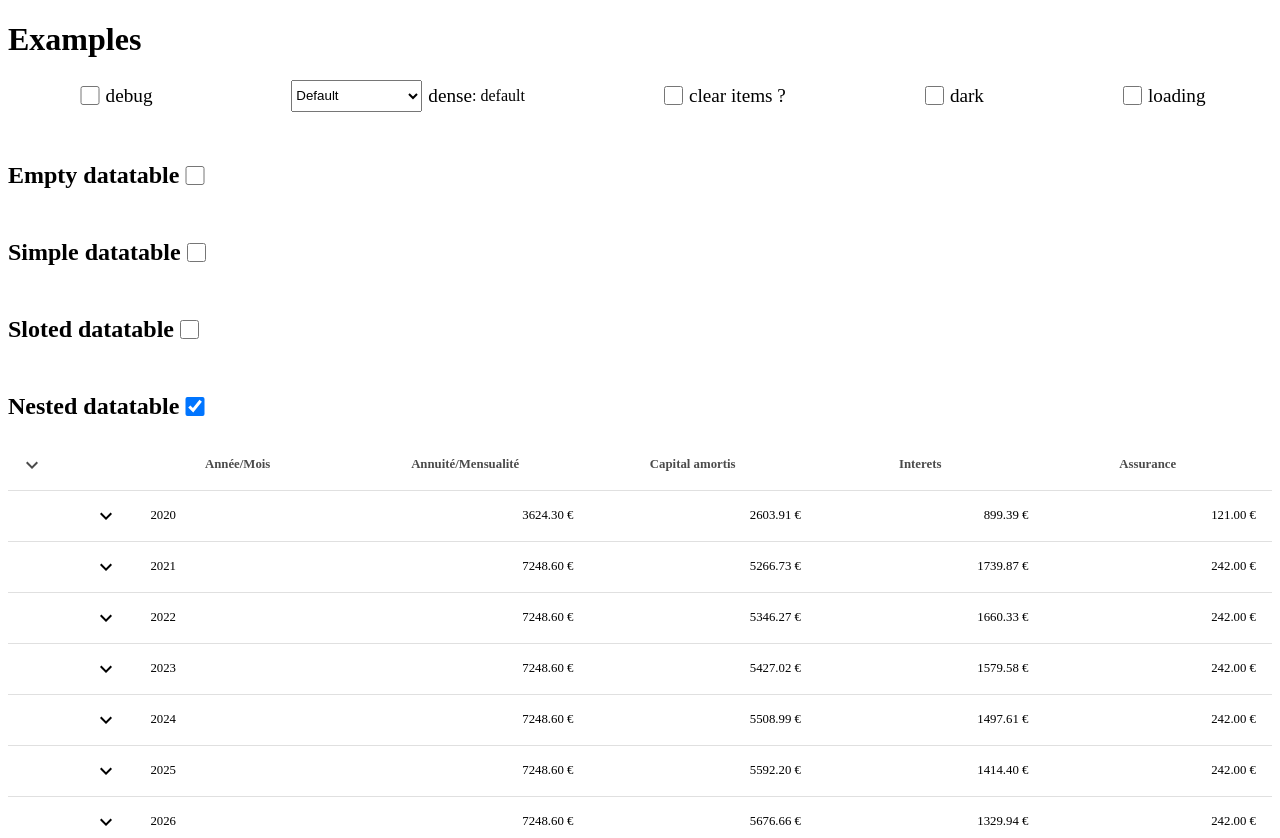
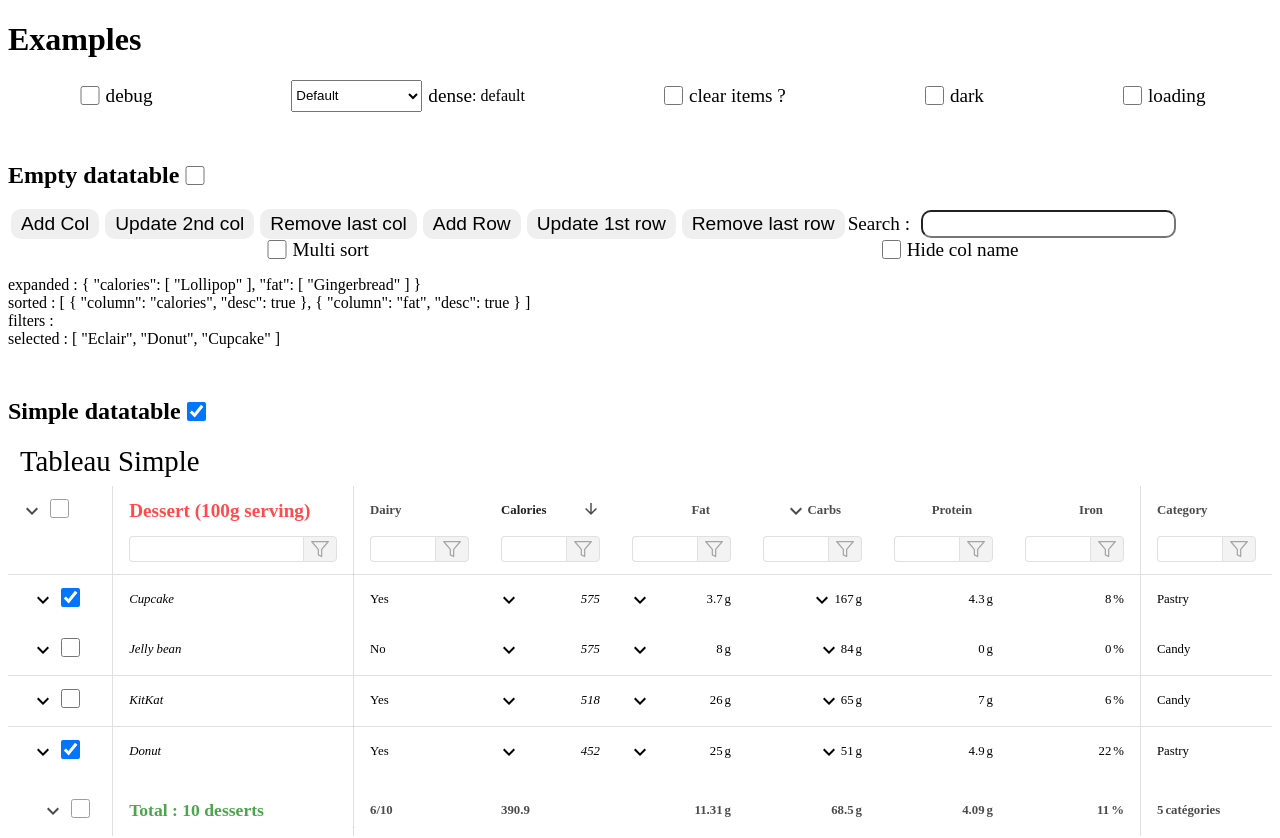
Before and after one commit to BOISSARD/vue3-bc-datatable, a Vue app: page / in a window 1280 px wide. Shown: the top 838 px of the page. Built offline with nearby package versions, Linux system fonts and the light colour scheme.

Commit message:
Created filter input + button, no filtering yet

```diff
--- a/src/App.vue
+++ b/src/App.vue
@@ -36,6 +36,7 @@
 		<div :style="{ flex: '0 0 auto' }"> <button @click="removeRow" >Remove last row</button> </div>
 		<div :style="{ flex: '1 0 auto' }"> <label>Search : </label><input type="text" v-model="search" > </div>
 		<div :style="{ flex: '0 0 auto' }" class="switch"> <input type="checkbox" v-model="multiSort"><label>Multi sort</label> </div>
+		<div :style="{ flex: '0 0 auto' }" class="switch"> <input type="checkbox" v-model="hideCol"><label>Hide col name</label> </div>
 	</div>
 	<div :style="{ width: '100%' }">expanded : {{ expanded }}</div>
 	<div :style="{ width: '100%' }">sorted : {{ sorted }}</div>
@@ -72,6 +73,7 @@
 
 		:search="search"
 		v-model:filter="filters"
+		displayFilters
 
 		v-model:expand="expanded"
 	/>
@@ -197,25 +199,27 @@ const empty = ref(false)
 const dark = ref(false)
 const loading = ref(false)
 const multiSort = ref(false)
+const hideCol = ref(false)
 
 const tabEmpty = ref(false)
-const tabSimple = ref(false)
+const tabSimple = ref(true)
 const tabSloted = ref(false)
-const tabNested = ref(true)
+const tabNested = ref(false)
 
 //#region		Table with desserts
-const sorted = ref([{ column: 'calories', desc: true }, { column: 'fat' }])
+const sorted = ref([{ column: 'calories', desc: true }, { column: 'fat', desc: true }])
 const search = ref("")
 const filters = ref(null)
 const selected = ref<DatatableSelection>(["Eclair", "Donut", "Cupcake"])
 const expanded = ref({ 'calories': ['Lollipop'], 'fat': ['Gingerbread'] })
 
-const headers = ref<Partial<DatatableColumn>[]>([
+const headers = computed<Partial<DatatableColumn>[]>(() => ([
 	{ id:"id_selection", selection: { single: false, global: true },
 		body: { cols: "auto", justify: "center" }, dividerLeft: false, dividerRight: false,
 		header: { cols: "auto", justify: "center" },
 		footer : { cols: "auto", justify: "end", displayExpanse: true, displaySelect: true, displaySort: false },
 		expansion: { global: true }, sticky: { position: "left", zIndex: 2 },
+		filter: false
 	},
 	{
 		property: 'name',
@@ -228,6 +232,7 @@ const headers = ref<Partial<DatatableColumn>[]>([
 		sort: (a:string, b:string) => a.length - b.length,
 		sticky: { position: "left", zIndex: 2, distance: "50px" },
 		dividerLeft: true, dividerRight: true,
+		hidden: hideCol.value
 	},
 	{ property: 'dairy', header: { text: 'Dairy', }, body: { text: (val:boolean) => val ? "Yes" : "No" }, bodyStyle: { textAlign: 'right' }, footer: { text: (dairies:boolean[]) => `${countBy(dairies)['true'] ?? 0}/${dairies.length}` }, footerStyle: { textAlign: 'center' } },
 	{ property: 'calories', header: { text: 'Calories' }, footer: { text: average, /*cols: "auto", justify: "end"*/ }, footerStyle: { textAlign: "center" }, bodyStyle: { fontStyle: 'italic', textAlign: "center" }, expansion: { text: "La calorie c'est cool", global: false, single: true } },
@@ -237,7 +242,7 @@ const headers = ref<Partial<DatatableColumn>[]>([
 	{ property: 'iron', header: { text: 'Iron', justify: "end" }, headerStyle: { textAlign: "center" }, footer: { text: (irons:number[]) => Math.round(average(irons)*10000)/100, suffix: "%", cols: "auto", justify: "end" }, footerStyle: { textAlign: "center" }, body: { text: (iron:number) => Math.round(iron*10000)/100, suffix: "%", cols: "auto", justify: "end" } },
 	{ property: 'category', header: { text: 'Category' }, footer: { text: (categories: string[]) => [...new Set(categories)].length, suffix: "catégories" }, footerStyle: { textAlign: "center" }, sticky: "right", dividerLeft: true },
 	// { header : { text: 'Actions' }, sort: false }
-])
+]))
 function average(vals) {
     return Math.round((vals.reduce((a, b) => a + b, 0)/vals.length || 0)*100)/100
 }
@@ -252,16 +257,16 @@ function countBy(array, iteratee = val => val) {
 
 type Item = { name:string, calories:number, fat:number, carbs:number, protein:number, iron:number, category:string, dairy:boolean } | { [key:string]: any }
 const items = ref<Array<Item>>([
-	{ name: 'Cupcake', calories: 305, fat: 3.7, carbs: 67, protein: 4.3, iron: 0.08, category: 'Pastry', dairy: true },
-	{ name: 'Frozen Yogurt', calories: 159, fat: 6.0, carbs: 24, protein: 4.0, iron: 0.01, category: 'Ice cream', dairy: true },
+	{ name: 'Cupcake', calories: 575, fat: 3.7, carbs: 167, protein: 4.3, iron: 0.08, category: 'Pastry', dairy: true },
+	{ name: 'Jelly bean', calories: 575, fat: 8.0, carbs: 84, protein: 0.0, iron: 0, category: 'Candy', dairy: false },
+	{ name: 'KitKat', calories: 518, fat: 26.0, carbs: 65, protein: 7, iron: 0.06, category: 'Candy', dairy: true, dividerTop: true, dividerBottom: true},
+	{ name: 'Donut', calories: 452, fat: 25.0, carbs: 51, protein: 4.9, iron: 0.22, category: 'Pastry', dairy: true },
+	{ name: 'Honeycomb', calories: 408, fat: 3.2, carbs: 87, protein: 6.5, iron: 0.45, category: 'Toffee', dairy: false, dividerBottom: true, },
+	{ name: 'Frozen Yogurt', calories: 159, fat: 6.0, carbs: 24, protein: 4.0, iron: 0.01, category: 'Ice cream', dairy: true, },
 	{ name: 'Lollipop', calories: 392, fat: 0.2, carbs: 98, protein: 0, iron: 0.02, category: 'Candy', dairy: false }, // , style: { height: "100px", border: "thin solid red" }
 	{ name: 'Gingerbread', calories: 356, fat: 16.0, carbs: 49, protein: 3.9, iron: 0.16, category: 'Cookie', dairy: false, },
 	{ name: 'Eclair', calories: 237, fat: 16.0, carbs: 23, protein: 6.0, iron: 0.075, category: 'Cookie', dairy: true },
-	{ name: 'Jelly bean', calories: 375, fat: 0.0, carbs: 94, protein: 0.0, iron: 0, category: 'Candy', dairy: false, },
 	{ name: 'Ice cream sandwich', calories: 237, fat: 9.0, carbs: 37, protein: 4.3, iron: 0.01, category: 'Ice cream', dairy: true },
-	{ name: 'Donut', calories: 452, fat: 25.0, carbs: 51, protein: 4.9, iron: 0.22, category: 'Pastry', dairy: true },
-	{ name: 'Honeycomb', calories: 408, fat: 3.2, carbs: 87, protein: 6.5, iron: 0.45, category: 'Toffee', dairy: false },
-	{ name: 'KitKat', calories: 518, fat: 26.0, carbs: 65, protein: 7, iron: 0.06, category: 'Candy', dairy: true},
 ])
 
 function addCol(){
--- a/src/components/datatable-cell.vue
+++ b/src/components/datatable-cell.vue
@@ -24,11 +24,13 @@
                     <path d="M7.41,8.58L12,13.17L16.59,8.58L18,10L12,16L6,10L7.41,8.58Z"></path>
                 </svg>
             </div>
+
             <div v-if="selectable && displaySelect" :style="{ flex: '0 0 auto' }">
                 <!-- class="table-selection"
                 :class="[{ 'divider-left': column.dividerLeft,  'divider-right': column.dividerRight }]" -->
                 <input type="checkbox" :checked="selected" @change="emit('update:selected', $event )" >
             </div>
+
             <div :cols="cols">
                 <slot>
                     <div :style="{ display: 'flex', alignItems: align, justifyContent: justify }">
@@ -38,6 +40,7 @@
                     </div>
                 </slot>
             </div>
+
             <div v-if="sortable && displaySort"
                 :style="{ flex: '0 0 auto' }"
                 @click.stop="$emit('update:sorted', 'sort')"
@@ -56,6 +59,7 @@
                     class="table-sort-badge"
                 >{{ sorted?.position}}</span>
             </div>
+
         </div>
         <RerenderChecker v-if="debug" :id="id" />
     </component>
--- a/src/components/datatable-headers.vue
+++ b/src/components/datatable-headers.vue
@@ -3,14 +3,13 @@
         <slot :name="slotPrefix" v-bind="table">
             <tr>
                 <slot :name="`${slotPrefix}-tr`" v-bind="table">
-                    <!-- <template v-if="table" > -->
                     <slot v-if="table" v-for="column in headers" :key="table.generateKey(component, column)"
                         :name="`${slotPrefix}-${column.id}`" v-bind="table"
                         :value="table.format(column, table.displaying, slotPrefix)"
                         :class="[column[`${slotPrefix}Class`], { 'divider-left': column.dividerLeft, 'divider-right': column.dividerRight }]"
                         :style="{ ...column[`${slotPrefix}Style`], ...table.getSticky(column) }"
                     >
-                        <DatatableCell
+                        <DatatableCell v-if="!column.hidden"
                             header
 
                             :id="table.generateKey(component, column)"
@@ -36,7 +35,36 @@
                         >
                         </DatatableCell>
                     </slot>
-                    <!-- </template> -->
+                </slot>
+            </tr>
+            <tr v-if="table.displayFilters && component === 'thead'">
+                <slot :name="`${slotPrefix}-tr-filters`" v-bind="table">
+                    <slot v-if="table" v-for="column in headers" :key="table.generateKey(component, column)"
+                        :name="`${slotPrefix}-${column.id}-filter`"
+                        v-bind="table"
+                        :value="table.format(column, table.displaying, slotPrefix)"
+                        :class="[column[`${slotPrefix}Class`], { 'divider-left': column.dividerLeft, 'divider-right': column.dividerRight }]"
+                        :style="{ ...column[`${slotPrefix}Style`], ...table.getSticky(column) }"
+                    >
+                        <template v-if="!column.hidden">
+                            <th v-if="column.filter == false"></th>
+                            <th v-else-if="true"
+                                :class="[ { 'divider-left': column.dividerLeft, 'divider-right': column.dividerRight }, ]"
+                                class="table-filter"
+                            >
+                                <!-- :class="[...column.columnClass, column[`${slotPrefix}Class`], { 'divider-left': column.dividerLeft, 'divider-right': column.dividerRight }, ]"
+                                :style="{...column.columnStyle, ...column[`${slotPrefix}Style`], ...table.getSticky(column), ...table.getRowHeightFromDensity.value,  }"  -->
+                                <div>
+                                    <input class="table-filter-input" >
+                                    <button class="table-filter-button" >
+                                        <svg viewBox="0 0 24 24" stroke="currentColor" stroke-width="1.5" fill="none" stroke-linecap="round" stroke-linejoin="round">
+                                            <polygon points="22 3 2 3 10 12.46 10 19 14 21 14 12.46 22 3"></polygon>
+                                        </svg>
+                                    </button>
+                                </div>
+                            </th>
+                        </template>
+                    </slot>
                 </slot>
             </tr>
         </slot>
--- a/src/components/datatable.vue
+++ b/src/components/datatable.vue
@@ -137,11 +137,11 @@
                                                         :value="format(column, row)"
                                                     >
 
-                                                        <DatatableCell
+                                                        <DatatableCell v-if="!column.hidden"
                                                             :id="generateKey(row, column)"
                                                             :value="format(column, row)"
                                                             v-bind="column.body"
-                                                            :class="[...column.columnClass, column.bodyClass, { 'divider-left': column.dividerLeft, 'divider-right': column.dividerRight, }, ]"
+                                                            :class="[...column.columnClass, column.bodyClass, { 'divider-left': column.dividerLeft, 'divider-right': column.dividerRight, 'divider-top': row.dividerTop, 'divider-bottom': row.dividerBottom }, ]"
                                                             :style="{ ...column.columnStyle, ...column.bodyStyle, ...getSticky(column), ...getRowHeightFromDensity }"
                                                             :selectable="!!column.selection"
                                                             :selected="getSelect(column)?.includes(getId(row))"
@@ -152,11 +152,15 @@
                                                             :debug="debug"
                                                         >
                                                         </DatatableCell>
+
                                                     </slot>
+
                                                 </slot>
+
                                             </template>
 
                                         </slot>
+
                                     </slot>
                                 </tr>
 
@@ -875,7 +879,7 @@ function getSticky(
     return retour;
 }
 
-function hasDivider(row: undefined | 'tbody' | 'thead' | 'tfoot' | DatatableRow ) {
+function hasDivider(row: undefined | 'tbody' | 'thead' | 'tfoot' | DatatableRow, position: 'top' | 'bottom') {
     if(props.dividers === true) return true
     if(typeof props.dividers === "object" && props.dividers) {
         if (!row && props.dividers.header && props.dividers.body && props.dividers.footer) return true // Cas de la table
@@ -1079,8 +1083,23 @@ table {
     thead,
     tfoot {
 
+        tr:not(:last-child) {
+            th,
+            td {
+                padding-bottom: 0;
+            }
+        }
+
+        tr:not(:first-child) {
+            th,
+            td {
+                padding-top: 0;
+            }
+        }
+
         th,
         td {
+
             &.sortable .table-sort {
                 pointer-events: auto;
                 cursor: pointer;
@@ -1131,6 +1150,8 @@ table {
             }
         }
 
+
+
         .table-sort-icon {
             display: block;
             position: relative;
@@ -1158,6 +1179,61 @@ table {
             >td {
                 padding: 0;
             }
+        }
+    }
+
+
+    .table-filter > div {
+        width: 100%;
+        max-width: 100%;
+        display: flex;
+
+    }
+
+    .table-filter-input {
+        min-width: 60px;
+        width: 100%;
+        // flex: 1 0 auto;
+
+        border: 1px solid lightgray;
+        border-right: 0;
+        border-radius: 4px 0 0 4px;
+
+        // &:focus-visible {
+        //     border: 1px solid grey;
+        // }
+        &:focus {
+            outline: none;
+        }
+    }
+
+    .table-filter-button {
+        // width: 100%;
+        flex: 1 0 auto;
+
+        margin: 0;
+        padding: 2px 6px;
+
+        display: flex;
+        align-items: center;
+        justify-content: center;
+
+        border-radius: 0 4px 4px 0;
+        border: 1px solid lightgray;
+        background-color: buttonface;
+
+        &:hover {
+            background-color: buttonface;
+
+            > svg {
+                color: black;
+            }
+        }
+
+        > svg {
+            color: grey;
+            width: 20px;
+            height: 20px;
         }
     }
 }
@@ -1261,6 +1337,15 @@ table {
             &.divider-right {
                 border-right: var(--table-border-options)  var(--table-border-color-light);
             }
+
+            &.divider-top {
+                border-top: var(--table-border-options)  var(--table-border-color-light);
+            }
+
+            &.divider-bottom {
+                border-bottom: var(--table-border-options)  var(--table-border-color-light);
+            }
+
         }
 
         .table-expansion-row, .table-expansion-nested-row {
@@ -1366,6 +1451,15 @@ table {
             &.divider-right {
                 border-right: var(--table-border-options)  var(--table-border-color-dark);
             }
+
+            &.divider-top {
+                border-top: var(--table-border-options)  var(--table-border-color-dark);
+            }
+
+            &.divider-bottom {
+                border-bottom: var(--table-border-options)  var(--table-border-color-dark);
+            }
+
         }
 
         .table-expansion-row, .table-expansion-nested-row {
--- a/src/components/types.ts
+++ b/src/components/types.ts
@@ -20,7 +20,6 @@ export type DatatableColumnCellOptions = {
     prefix?: string
     suffix?: string
     cols?: string
-    // header?: boolean
 }
 
 export class DatatableColumn {
@@ -83,6 +82,8 @@ export class DatatableColumn {
         zIndex?: number | undefined,
         distance?: number | string
     } = null // la position ("right" ou "left") pour mettre une position sticky null sinon
+
+    hidden: boolean
 }
 //#endregion
 
@@ -130,6 +131,53 @@ export class DatatableColumnFilter {
     expansion?: null | DatatableColumnFilter
 }
 export type DatatableFilter = DatatableCell | Array<DatatableColumnFilter>
+
+export const filterFunctions = {
+
+    eq(value, comparison) {
+        if (typeof value === "number") return value === comparison
+
+        throw new Error(`"Equals" filter not implemented for ${value} typeof ${typeof value === "object" ? value.constructor.name : typeof value}`)
+    },
+
+    gt(value, comparison) {
+        if (typeof value === "number") return value > comparison
+
+        throw new Error(`"Greate Than" filter not implemented for ${value} typeof ${typeof value === "object" ? value.constructor.name : typeof value}`)
+    },
+    ge(value, comparison) {
+        if (typeof value === "number") return value >= comparison
+
+        throw new Error(`"Greater Than or Equals" filter not implemented for ${value} typeof ${typeof value === "object" ? value.constructor.name : typeof value}`)
+    },
+
+    lt(value, comparison) {
+        if (typeof value === "number") return value < comparison
+
+        throw new Error(`"Less Than" filter not implemented for ${value} typeof ${typeof value === "object" ? value.constructor.name : typeof value}`)
+    },
+    le(value, comparison) {
+        if (typeof value === "number") return value <= comparison
+
+        throw new Error(`"Less Than or Equals" filter not implemented for ${value} typeof ${typeof value === "object" ? value.constructor.name : typeof value}`)
+    },
+
+    in(value) {
+        return value === null || value === undefined
+    },
+
+    includes(value, comparison) {
+        return comparison.includes(value)
+    },
+
+    sw(value, comparison: string) {
+        return comparison.startsWith(value)
+    },
+    ew(value, comparison: string) {
+        return comparison.endsWith(value)
+    }
+
+}
 //#endregion
 
 //#region Expand
```
